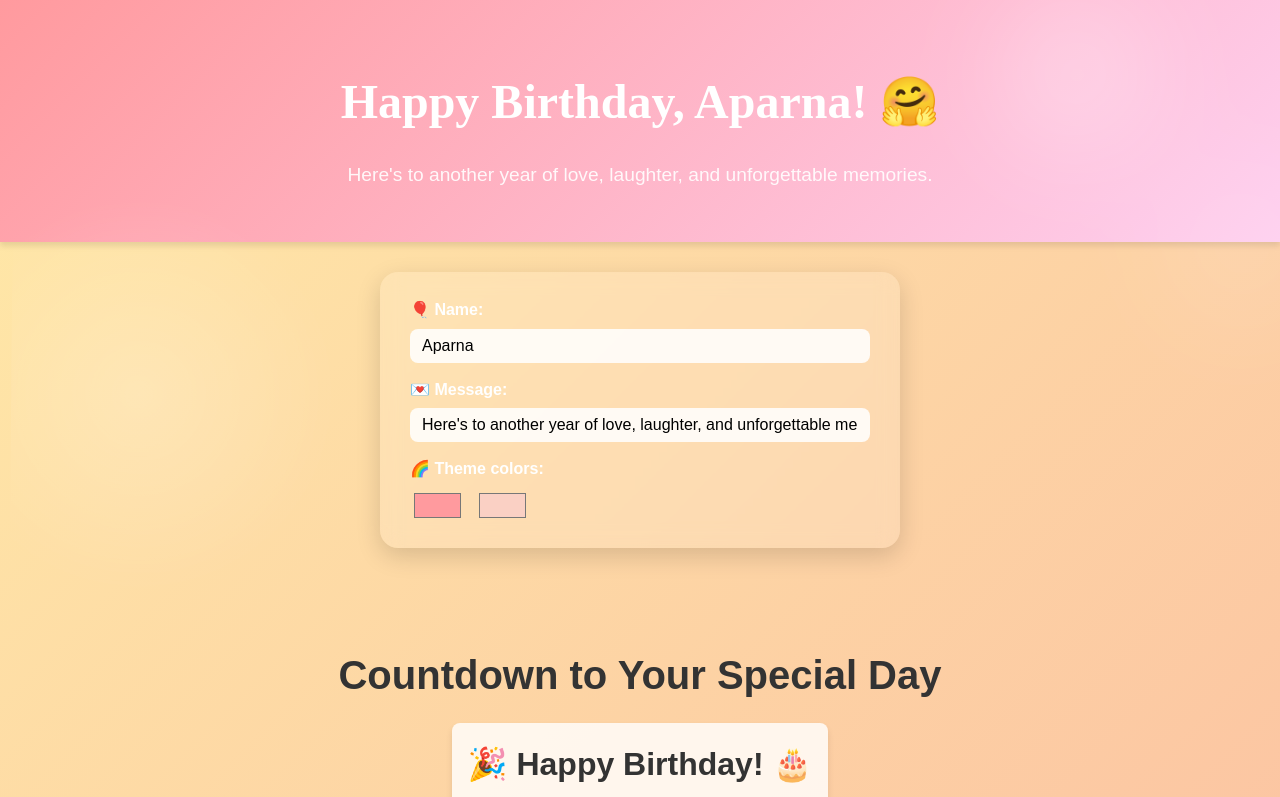
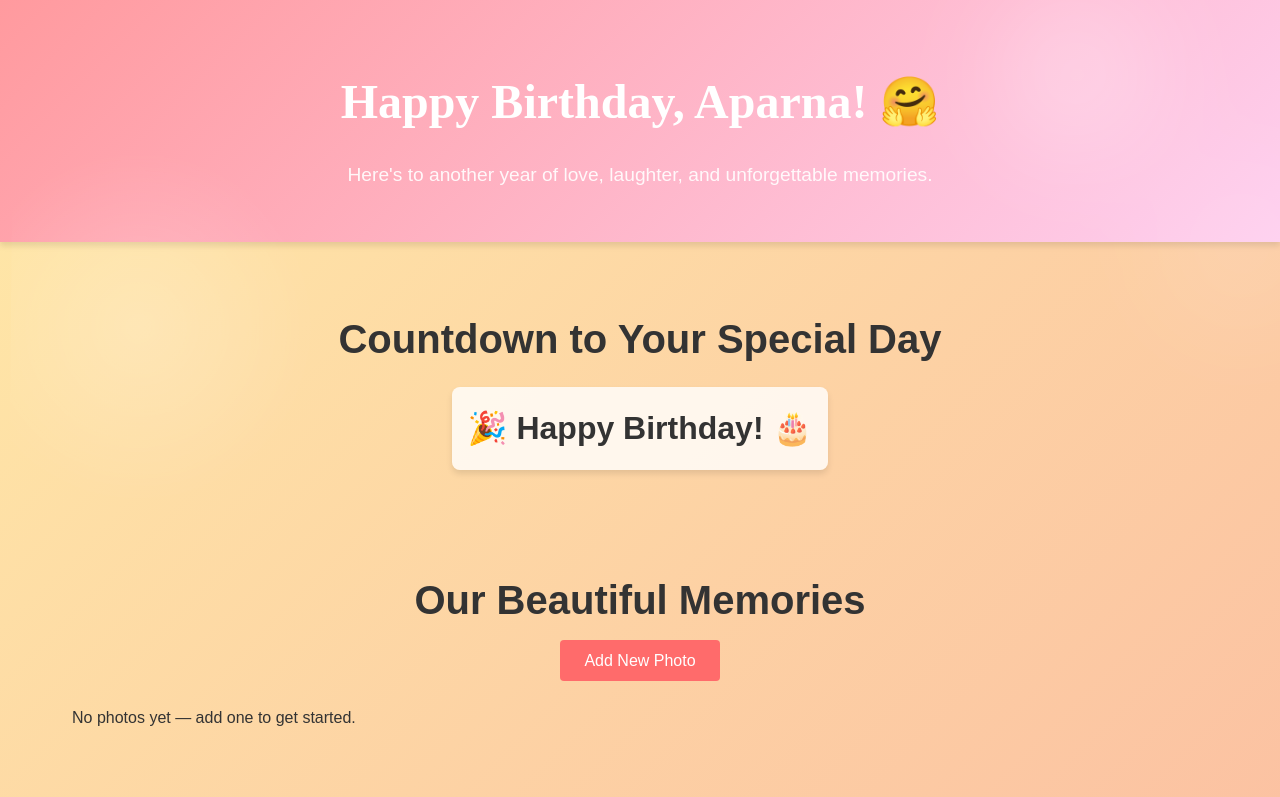
Before and after one commit to zacka5626/birthday-site, a React (Create React App) app: page / in a window 1280 px wide. Shown: the top 797 px of the page. Built offline with nearby package versions, Linux system fonts and the light colour scheme.

Commit message:
remove dynamic chnages like name editor and color theme

```diff
--- a/src/App.js
+++ b/src/App.js
@@ -1,4 +1,4 @@
-import React, { useState } from "react";
+import React from "react";
 import Header from "./components/Header";
 import PhotoGallery from "./components/PhotoGallery";
 import VideoPlayer from "./components/VideoPlayer";
@@ -7,67 +7,12 @@ import Countdown from "./components/Countdown";
 import "./App.css";
 
 function App() {
-  const [name, setName] = useState("Aparna");
-  const [message, setMessage] = useState("Here's to another year of love, laughter, and unforgettable memories.");
-  const [color1, setColor1] = useState("#ff9a9e");
-  const [color2, setColor2] = useState("#fad0c4");
-
-  // update CSS variables dynamically
-  const updateTheme = (varName, value) => {
-    document.documentElement.style.setProperty(varName, value);
-  };
-
   // Set a target date for the birthday (e.g., next birthday)
   const targetDate = "2024-12-25T00:00:00"; // Change this to the actual birthday date
 
   return (
     <div className="App">
-      <Header name={name} message={message} />
-
-      {/* 🎛️ Control Panel */}
-      <div className="controls">
-        <div>
-          <label>🎈 Name:</label>
-          <input
-            type="text"
-            value={name}
-            onChange={(e) => setName(e.target.value)}
-            placeholder="Enter name"
-          />
-        </div>
-
-        <div>
-          <label>💌 Message:</label>
-          <input
-            type="text"
-            value={message}
-            onChange={(e) => setMessage(e.target.value)}
-            placeholder="Enter birthday message"
-          />
-        </div>
-
-        <div>
-          <label>🌈 Theme colors:</label>
-          <div className="color-inputs">
-            <input
-              type="color"
-              value={color1}
-              onChange={(e) => {
-                setColor1(e.target.value);
-                updateTheme("--bg-1", e.target.value);
-              }}
-            />
-            <input
-              type="color"
-              value={color2}
-              onChange={(e) => {
-                setColor2(e.target.value);
-                updateTheme("--bg-2", e.target.value);
-              }}
-            />
-          </div>
-        </div>
-      </div>
+      <Header />
 
       <Countdown targetDate={targetDate} />
       <PhotoGallery />
--- a/src/components/Header.js
+++ b/src/components/Header.js
@@ -1,11 +1,11 @@
 import React from 'react';
 import './Header.css';
 
-const Header = ({ name, message }) => {
+const Header = () => {
   return (
     <header className="header">
-      <h1>Happy Birthday, {name || "My Love"}! 🤗</h1>
-      <p>{message || "Here's to another year of love, laughter, and unforgettable memories."}</p>
+      <h1>Happy Birthday, Aparna! 🤗</h1>
+      <p>Here's to another year of love, laughter, and unforgettable memories.</p>
     </header>
   );
 };
```
